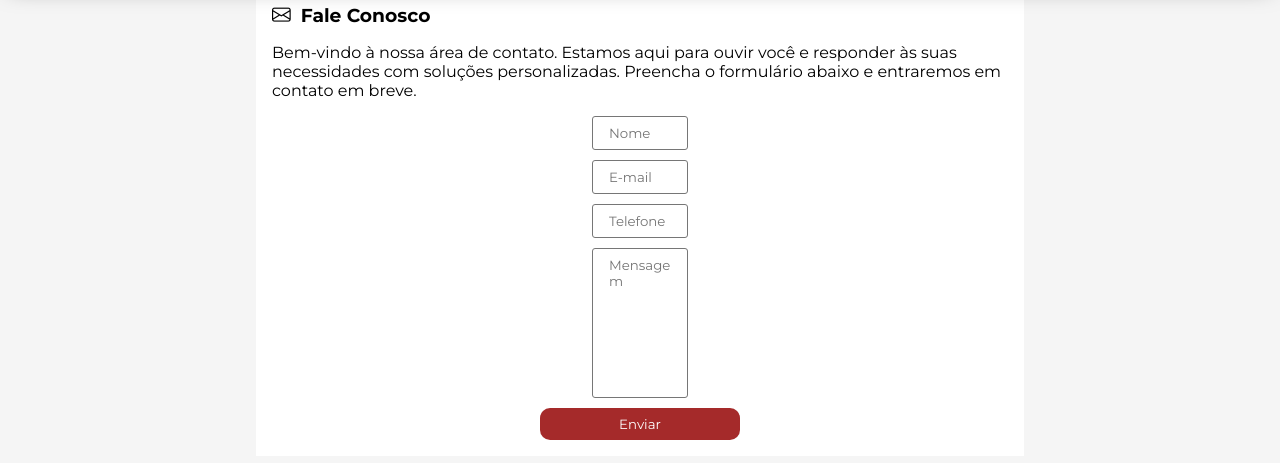
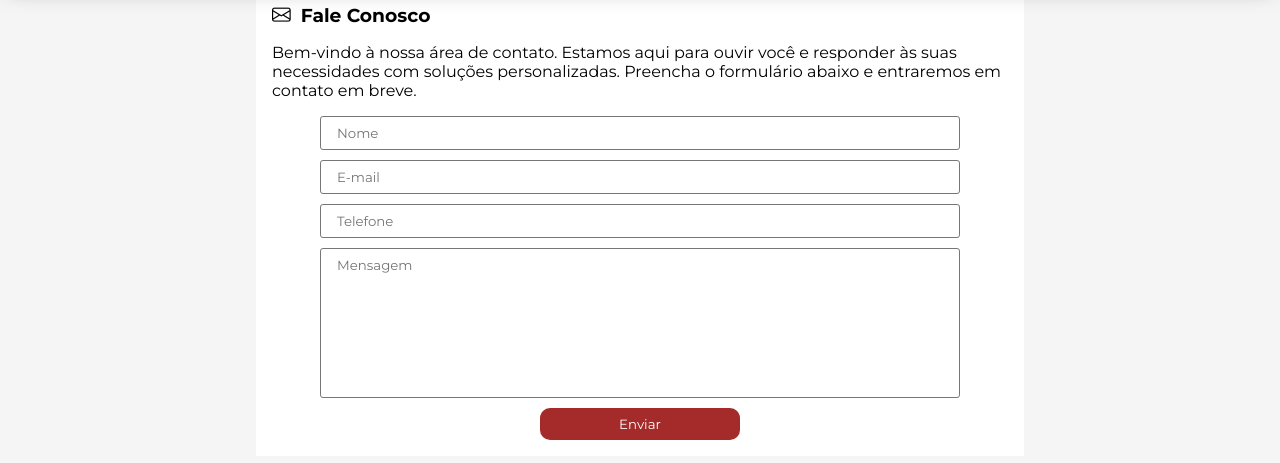
Before and after one commit to brenndalandim/Projeto_C, a plain HTML site: page fale-conosco.html in a window 1280 px wide. Shown: the part 94-557 px from the top of the page. Drawn offline with nearby package versions, Linux system fonts and the light colour scheme.

Commit message:
Update fale-conosco.css

```diff
--- a/assets/css/fale-conosco/fale-conosco.css
+++ b/assets/css/fale-conosco/fale-conosco.css
@@ -37,9 +37,3 @@ section.fale-conosco form input[type='submit']{
     width: 200px;
     align-self: center;
 }
-
-@media screen and (min-width: 1024px) {
-    section.fale-conosco form{
-        padding: 0 20rem;
-    }
-}
```
